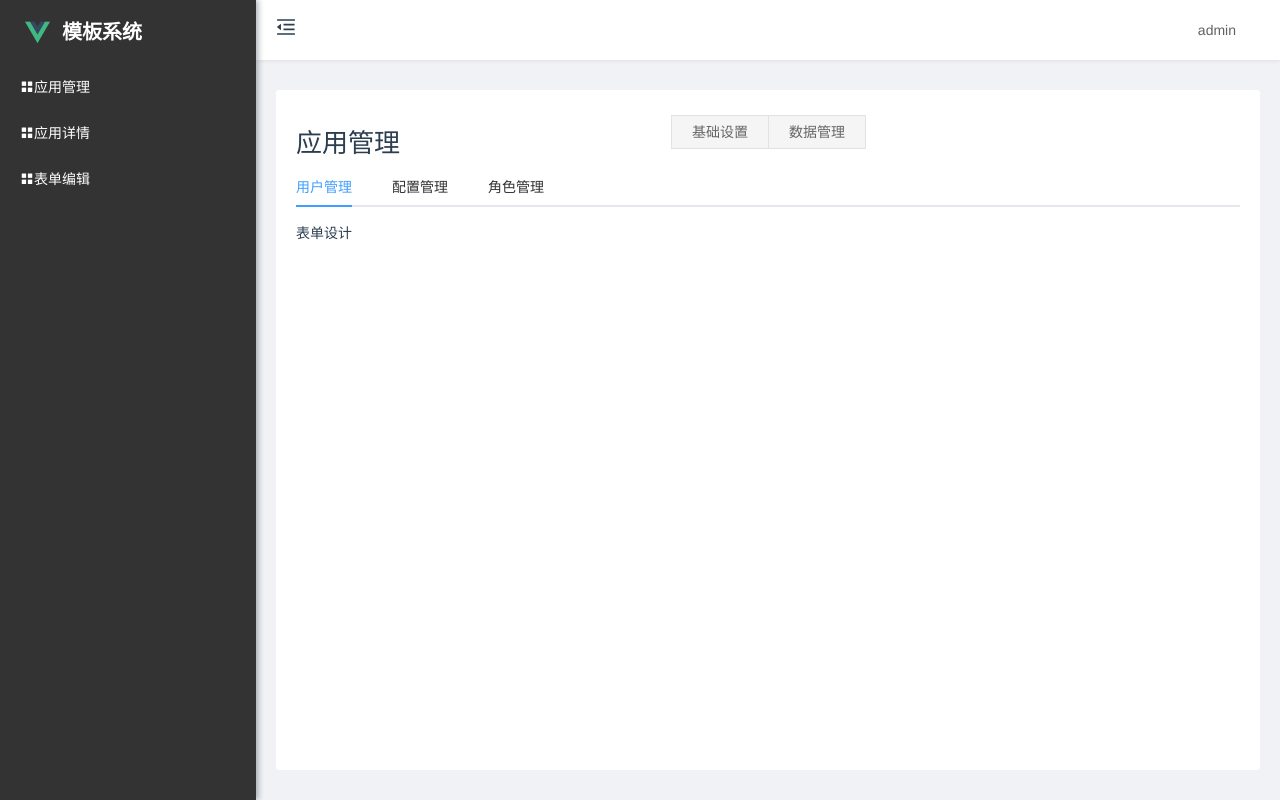
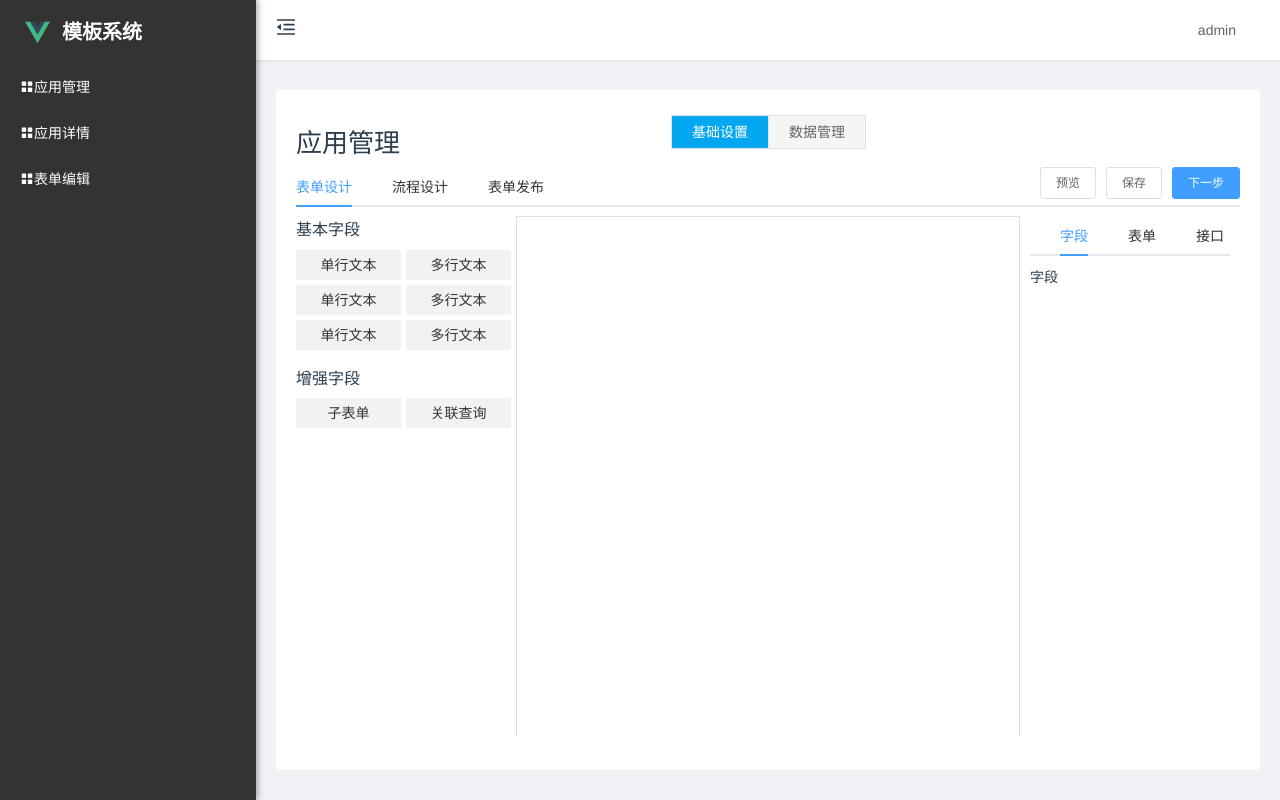
Before and after one commit to jozhi/template-pc-2020-04, a Vue app: page /AppFormEditor in a window 1280 px wide. Built offline with nearby package versions, Linux system fonts and the light colour scheme.

Commit message:
表单编辑 节目布局补充

```diff
--- a/src/views/appManage/AppFormEditor.vue
+++ b/src/views/appManage/AppFormEditor.vue
@@ -2,16 +2,62 @@
   <div class="AppFormEditor">
     <div class="titlePart cf">
       <div class="conterTitle">
-        <a href="javascript:;" data-type="1">基础设置</a>
-        <a href="javascript:;" data-type="2">数据管理</a>
+        <a href="javascript:;" :class="[(conterTitleType===1) && 'active']" @click="changeConterTitleType(1)">基础设置</a>
+        <a href="javascript:;" :class="[(conterTitleType===2) && 'active']" @click="changeConterTitleType(2)">数据管理</a>
       </div>
       <strong class="h1">应用管理</strong>
     </div>
     <div class="content">
+      <div class="tool_btn">
+        <el-button size="small">预览</el-button>
+        <el-button size="small">保存</el-button>
+        <el-button size="small" type="primary">下一步</el-button>
+      </div>
       <el-tabs v-model="activeName" @tab-click="handleClick">
-        <el-tab-pane label="用户管理" name="formDesign">表单设计</el-tab-pane>
-        <el-tab-pane label="配置管理" name="processDesign">流程设计</el-tab-pane>
-        <el-tab-pane label="角色管理" name="formPublishing">表单发布</el-tab-pane>
+        <!-- 表单设计 -->
+        <el-tab-pane label="表单设计" name="formDesign">
+          <div class="formDesignWarp">
+            <!-- 表单设计 - 字段列表 -->
+            <div class="fieldPart">
+              <div class="fp_tit">基本字段</div>
+              <div class="fp_cont cf">
+                <a href="javascript:;" class="item">单行文本</a>
+                <a href="javascript:;" class="item">多行文本</a>
+                <a href="javascript:;" class="item">单行文本</a>
+                <a href="javascript:;" class="item">多行文本</a>
+                <a href="javascript:;" class="item">单行文本</a>
+                <a href="javascript:;" class="item">多行文本</a>
+              </div>
+              <div class="fp_tit">增强字段</div>
+              <div class="fp_cont cf">
+                <a href="javascript:;" class="item">子表单</a>
+                <a href="javascript:;" class="item">关联查询</a>
+              </div>
+            </div>
+            <!-- 表单设计 - 字段属性 & 表单配置 -->
+            <div class="configPart">
+              <el-tabs v-model="formConfigType" @tab-click="formConfigSwitch">
+                <el-tab-pane label="字段" name="cpField">字段</el-tab-pane>
+                <el-tab-pane label="表单" name="cpForm">表单</el-tab-pane>
+                <el-tab-pane label="接口" name="cpInterface">接口</el-tab-pane>
+              </el-tabs>
+            </div>
+            <!-- 表单设计 - 工作台 -->
+            <div class="formEditing">
+
+            </div>
+          </div>
+
+        </el-tab-pane>
+        <!-- End 表单设计 -->
+
+        <!-- 流程设计 -->
+        <el-tab-pane label="流程设计" name="processDesign">流程设计</el-tab-pane>
+        <!-- End 流程设计 -->
+
+        <!-- 表单发布 -->
+        <el-tab-pane label="表单发布" name="formPublishing">表单发布</el-tab-pane>
+        <!-- End 表单发布 -->
       </el-tabs>
     </div>
   </div>
@@ -37,6 +83,69 @@
       color: #fff;
     }
   }
+
+  .content{
+    position: relative;
+    .tool_btn{
+      position: absolute;
+      top: 0;
+      right: 0;
+      z-index: 1;
+    }
+    .el-tabs__header{
+      margin-bottom: 10px;
+    }
+  }
+  .formDesignWarp{
+    height: calc(100vh - 280px);
+    .fieldPart{
+      float: left;
+      width: 220px;
+      height: 100%;
+      .fp_tit{
+        font-size: 16px;
+        padding-bottom: 5px;
+      }
+      .fp_cont{
+        margin-bottom: 10px;
+        text-align: center;
+        .item{
+          float: left;
+          margin-right: 5px;
+          margin-bottom: 5px;
+          width: 105px;
+          height: 30px;
+          line-height: 30px;
+          text-align: center;
+          font-size: 14px;
+          color: #333;
+          background-color: #f2f2f2;
+          &:nth-child(even){
+            margin-right: 0;
+          }
+        }
+      }
+    }
+    .configPart{
+      float: right;
+      width: 200px;
+      padding: 0 10px;
+      height: 100%;
+      .el-tabs__nav{
+        margin-left: 30px;
+      }
+    }
+    .formEditing{
+      margin: 0 220px;
+      border: 1px solid #ddd;
+      height: 100%;
+    }
+  }
+  .fieldPart{}
+  .configPart{}
+  .formEditing{}
+
+
 </style>
 
 
@@ -46,12 +155,22 @@ export default {
   name: 'Login',
   data(){
     return {
-      activeName:'formDesign'
+      conterTitleType:1,
+      activeName:'formDesign',
+      formConfigType:'cpField'
     }
   },
   methods:{
-    handleClick(type){
+    changeConterTitleType(type){
+      this.conterTitleType = type
       console.log(type);
+    },
+    formConfigSwitch(component){
+      console.log(component);
+      // this.formConfigType = type
+    },
+    handleClick(component){
+      console.log(component);
     }
   }
 };
```
Lines whose indentation alone changed are shown as unchanged.
